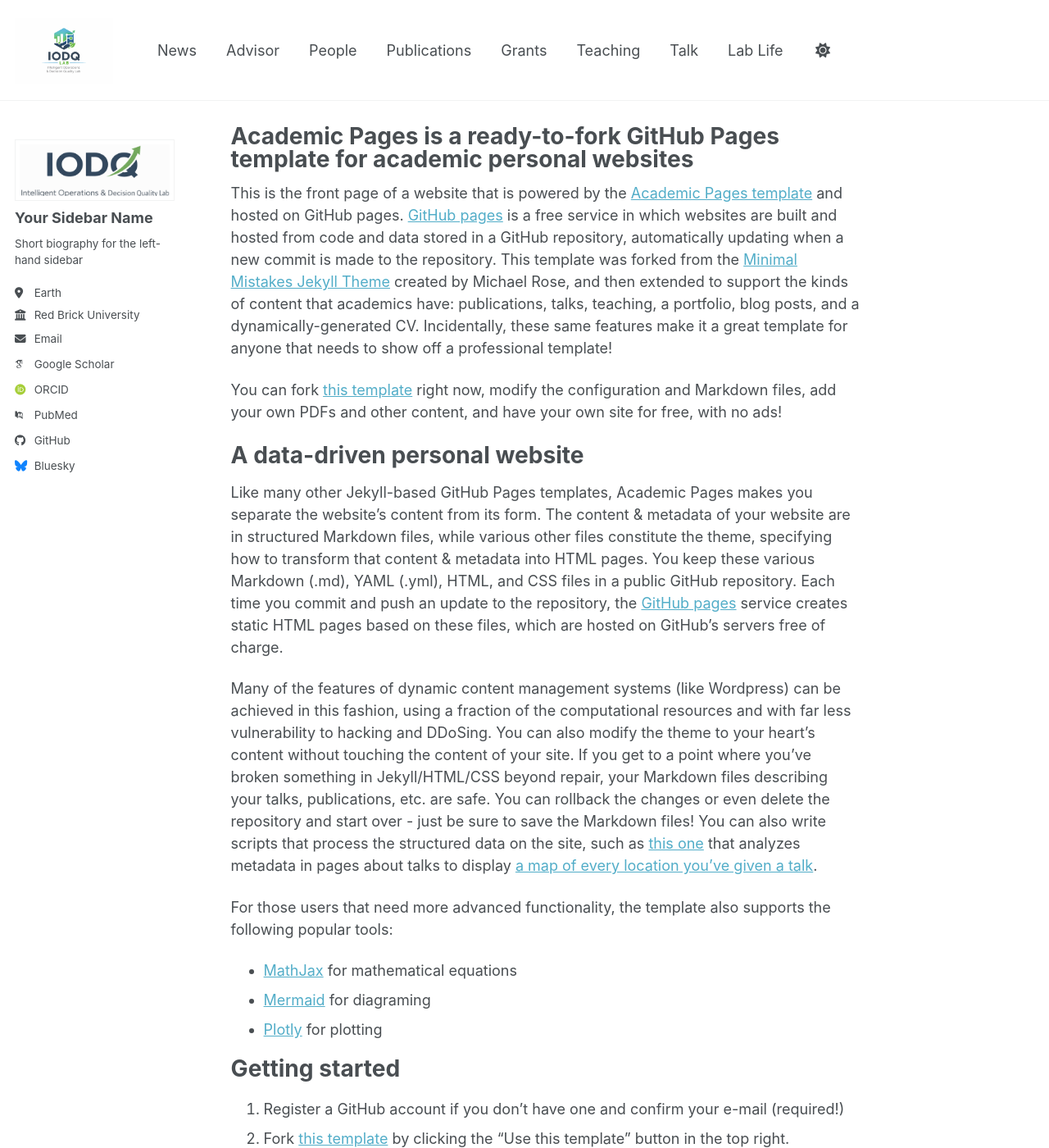
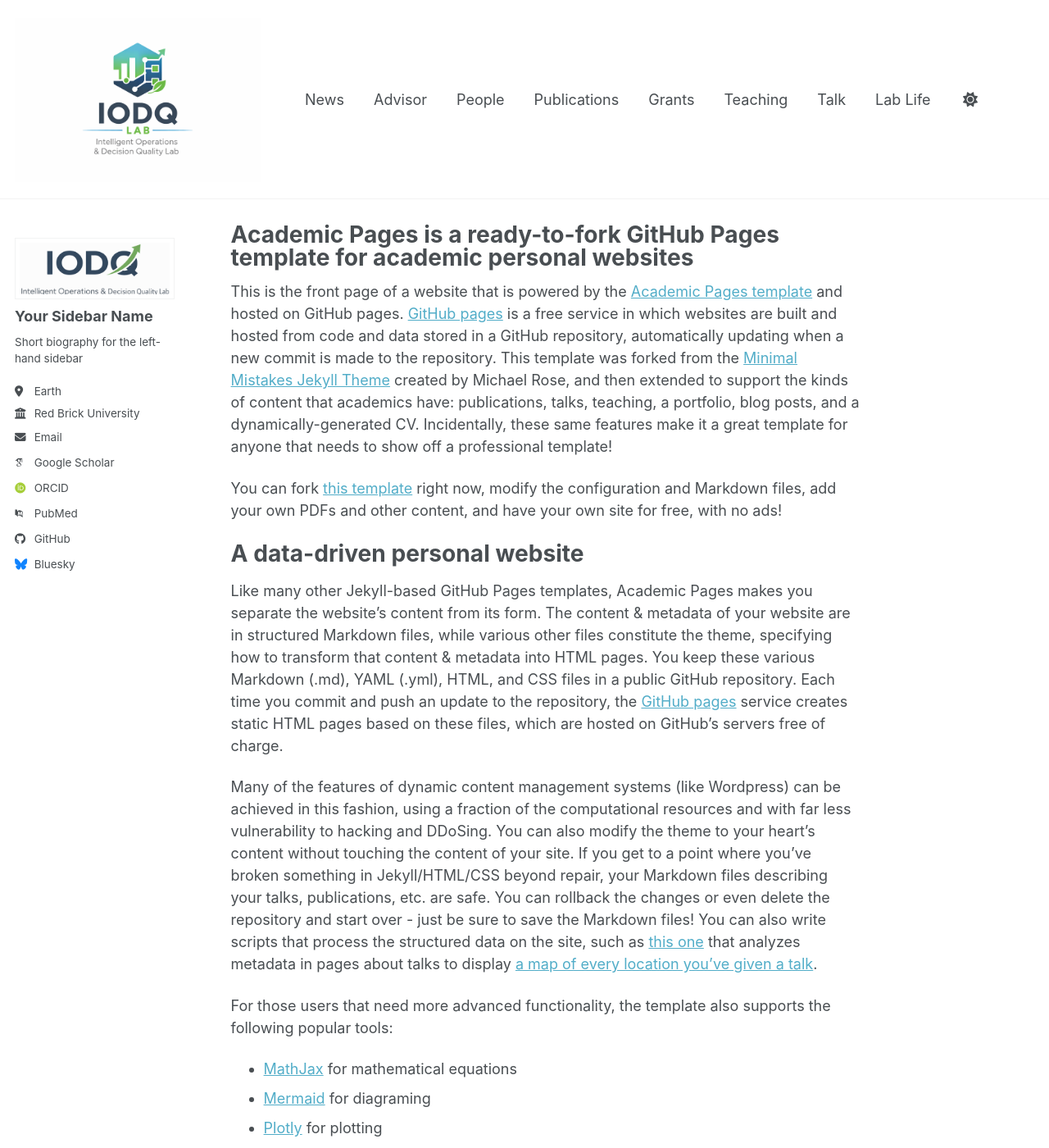
Before and after one commit to kbhuang188/kbhuang188.github.io, a Jekyll site: the page built from _pages/about.md, in a window 1280 px wide and 1400 px high. Shown: the whole window at 82% size. Built offline with Jekyll 4.4.1, drawn with Linux system fonts in a browser that asks for light colours; some web fonts are replaced; a script bundle is joined from its source files by our own code; library files that are not in the unit come from our copies.

Commit message:
Update main.scss

```diff
--- a/assets/css/main.scss
+++ b/assets/css/main.scss
@@ -44,8 +44,8 @@
 
 /* 1. 強制縮小 Logo 圖片高度，這會直接連帶縮小導覽列高度 */
 .masthead__menu-item img {
-  height: 80px !important;      /* 從 150px 改為 80px */
-  max-height: 80px !important;
+  height: 200px !important;      /* 從 150px 改為 80px */
+  max-height: 200px !important;
   width: auto !important;       /* 保持比例 */
 }
 
```
